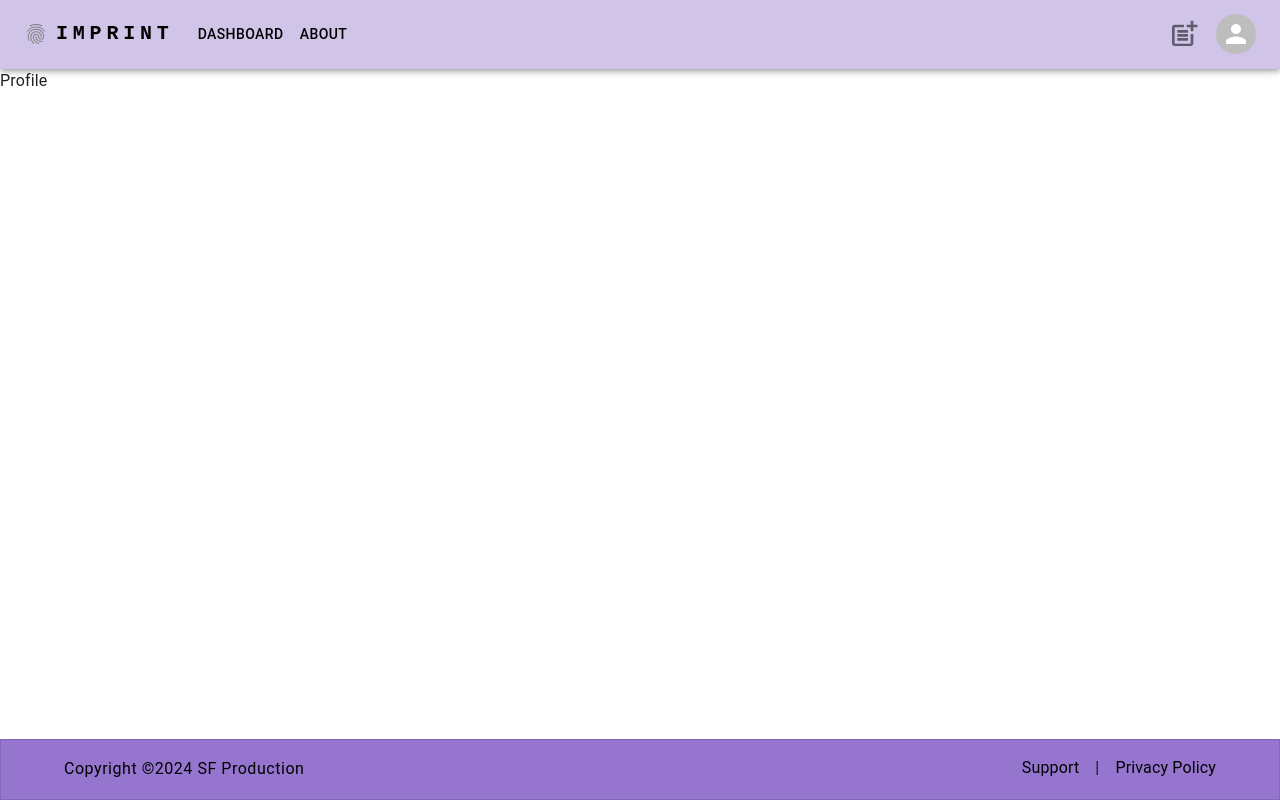
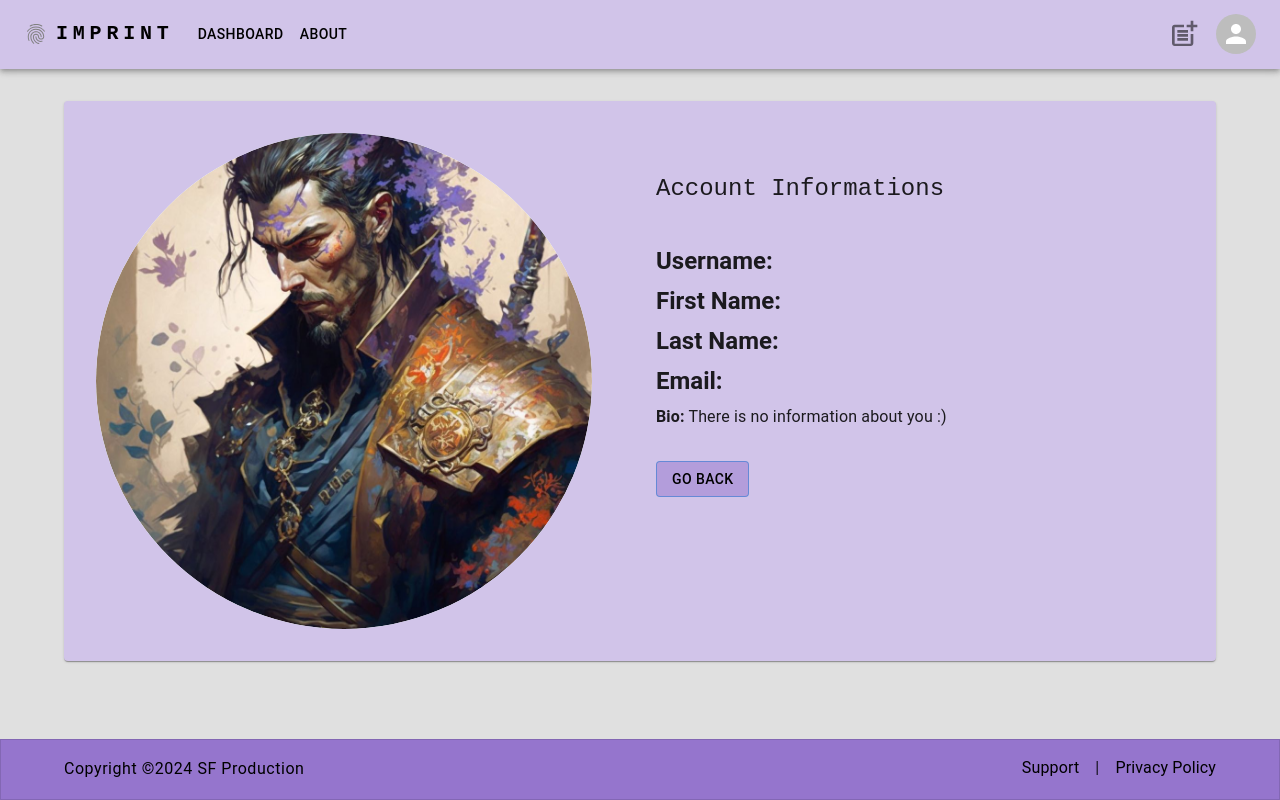
Before and after one commit to samedfft2634/Imprint_BlogApp, a React (Create React App) app: page /profile in a window 1280 px wide. Built offline with nearby package versions, Linux system fonts and the light colour scheme.

Commit message:
feat: Profile Page

```diff
--- a/src/components/auth/RegisterForm.jsx
+++ b/src/components/auth/RegisterForm.jsx
@@ -48,7 +48,10 @@ export const registerSchema = object({
 	lastName: string()
 		.required("Last Name is a required field!")
 		.max(20, "Last Name must contains maximum 20 character."),
-	bio: string().required(),
+	bio: string()
+		.required("Bio is a required field!")
+		.min(20, "Bio must contains minimum 20 charachter!")
+		.max(200, "Bio can have a maximum of 200 characters!"),
 	image: string()
 		.url("Please enter a valid URL!")
 		.required("Image URL entry is required!"),
@@ -69,7 +72,7 @@ const RegisterForm = ({
 	// console.log(values);
 	return (
 		<Form>
-			<Box  noValidate sx={{ mt: 3 }}>
+			<Box noValidate sx={{ mt: 3 }}>
 				<Grid container spacing={2}>
 					<Grid item xs={12}>
 						<TextField
@@ -95,7 +98,9 @@ const RegisterForm = ({
 							value={values.firstName}
 							onChange={handleChange}
 							onBlur={handleBlur}
-						error={touched.firstName && Boolean(errors.firstName)}
+							error={
+								touched.firstName && Boolean(errors.firstName)
+							}
 							helperText={touched.firstName && errors.firstName}
 						/>
 					</Grid>
@@ -165,8 +170,9 @@ const RegisterForm = ({
 							error={touched.password && Boolean(errors.password)}
 						>
 							<InputLabel
-
-							error={touched.password && Boolean(errors.password)}
+								error={
+									touched.password && Boolean(errors.password)
+								}
 							>
 								Password
 							</InputLabel>
@@ -177,14 +183,18 @@ const RegisterForm = ({
 								value={values.password}
 								onChange={handleChange}
 								onBlur={handleBlur}
-							error={touched.password && Boolean(errors.password)}
+								error={
+									touched.password && Boolean(errors.password)
+								}
 								type={showPassword ? "text" : "password"}
 								endAdornment={
 									<InputAdornment position="end">
 										<IconButton
 											aria-label="toggle password visibility"
 											onClick={handleClickShowPassword}
-										onMouseDown={handleMouseDownPassword}
+											onMouseDown={
+												handleMouseDownPassword
+											}
 											edge="end"
 											sx={{ color: deepPurple[400] }}
 										>
@@ -225,7 +235,10 @@ const RegisterForm = ({
 						<Typography component="span">
 							<Link
 								to="/auth"
-							style={{ textDecoration: "none", color: "black" }}
+								style={{
+									textDecoration: "none",
+									color: "black",
+								}}
 							>
 								Already have an account?
 								<Typography
@@ -241,7 +254,6 @@ const RegisterForm = ({
 				</Grid>
 			</Box>
 		</Form>
-
 	);
 };
 
--- a/src/components/blog/BlogForm.jsx
+++ b/src/components/blog/BlogForm.jsx
@@ -25,7 +25,7 @@ const BlogForm = ({ initialValues, handleSubmit }) => {
       <CssBaseline />
       <Box
         sx={{
-          marginTop: 8,
+          marginTop: 4,
           display: "flex",
           flexDirection: "column",
           alignItems: "center",
--- a/src/components/blog/UpdateModal.jsx
+++ b/src/components/blog/UpdateModal.jsx
@@ -12,7 +12,7 @@ const style = {
   transform: 'translate(-50%, -50%)',
   width: "90%",
   bgcolor: 'background.paper',
-  border: '2px solid #000',
+  borderRadius:"1rem",
   boxShadow: 24,
   p: 4,
 };
@@ -31,7 +31,7 @@ export default function UpdateModal({open,handleClose,blogDetails}) {
         aria-describedby="modal-modal-description"
       >
         <Box sx={style}>
-        <BlogForm initialValues={blogDetails} handleSubmit={handleSubmit} />
+        <BlogForm initialValues={blogDetails} handleSubmit={handleSubmit}  />
         </Box>
       </Modal>
     </div>
--- a/src/features/authSlice.jsx
+++ b/src/features/authSlice.jsx
@@ -1,20 +1,19 @@
-import {createSlice} from "@reduxjs/toolkit"
+import { createSlice } from "@reduxjs/toolkit";
 const initialState = {
-  user: {
+	user: {
 		username: "",
 		firstName: "",
 		lastName: "",
 		email: "",
 		password: "",
-		image:"",
-		bio:"",
-		_id:"",
+		image: "",
+		bio: "",
+		_id: "",
 	},
 	loading: false,
 	error: false,
 	token: "",
-
-}
+};
 const authSlice = createSlice({
 	name: "auth",
 	initialState,
@@ -30,7 +29,7 @@ const authSlice = createSlice({
 			state.loading = false;
 			state.user.email = payload.user.email;
 			state.token = payload.token;
-			state.user._id = payload.user._id
+			state.user._id = payload.user._id;
 		},
 		logoutSuccess: (state) => {
 			state.loading = false;
@@ -39,13 +38,18 @@ const authSlice = createSlice({
 		},
 		registerSuccess: (state, { payload }) => {
 			state.loading = false;
-			state.user.username = payload.data.username;
-			state.user.firstName = payload.data.firstName;
-			state.user.lastName = payload.data.lastName;
-			state.user.email = payload.data.email;
-			state.user.password = payload.data.password;
-			state.user.image = payload.data.image;
-			state.user.bio = payload.data.bio;
+			const { firstName, lastName, email, password, image, bio } =
+				payload.data;
+			state.user = {
+				username: payload.data.username,
+				firstName,
+				lastName,
+				email,
+				password,
+				image,
+				bio,
+				_id: payload.data._id,
+			};
 			state.token = payload.token;
 		},
 	},
--- a/src/pages/About.jsx
+++ b/src/pages/About.jsx
@@ -9,7 +9,7 @@ import {
 } from "@mui/material";
 import AboutImg from "../assets/ssg.jpg";
 import { AspectRatio } from "@mui/joy";
-import { blue, grey, indigo, pink, red } from "@mui/material/colors";
+import { blue, deepPurple, grey, indigo, pink, red } from "@mui/material/colors";
 import FacebookIcon from "@mui/icons-material/Facebook";
 import InstagramIcon from "@mui/icons-material/Instagram";
 import LinkedInIcon from "@mui/icons-material/LinkedIn";
@@ -17,13 +17,12 @@ import XIcon from "@mui/icons-material/X";
 import GitHubIcon from "@mui/icons-material/GitHub";
 import YouTubeIcon from "@mui/icons-material/YouTube";
 import PinterestIcon from "@mui/icons-material/Pinterest";
-import { Link, useNavigate } from "react-router-dom";
+import { Link } from "react-router-dom";
 
 const About = () => {
-	const navigate = useNavigate();
 	return (
-		<Container maxWidth="lg" sx={{ mt: 4, mb: 0 }}>
-			<Card sx={{ p: 4 }}>
+		<Container maxWidth="lg" sx={{ mt: 4 }}>
+			<Card sx={{ p: 4, bgcolor: deepPurple[50] }}>
 				<Grid container spacing={{ xs: 2, md: 3, lg: 4 }}>
 					<Grid item xs={12} lg={6}>
 						<Typography
--- a/src/pages/Profile.jsx
+++ b/src/pages/Profile.jsx
@@ -1,9 +1,99 @@
-import React from 'react'
+import Box from "@mui/material/Box";
+import Card from "@mui/material/Card";
+import CardMedia from "@mui/material/CardMedia";
+import Container from "@mui/material/Container";
+import Grid from "@mui/material/Grid";
+import Typography from "@mui/material/Typography";
+import AboutImg from "../assets/ssg.jpg";
+import { AspectRatio } from "@mui/joy";
+import { deepPurple } from "@mui/material/colors";
+import { useSelector } from "react-redux";
+import { Button } from "@mui/material";
+import { useNavigate } from "react-router-dom";
 
 const Profile = () => {
-  return (
-    <div>Profile</div>
-  )
-}
+	const { username, firstName, lastName, email, image, bio } = useSelector(
+		(state) => state.auth.user
+	);
+	const navigate = useNavigate();
+	return (
+		<Container maxWidth="lg" sx={{ mt: 4 }}>
+			<Card sx={{ p: 4, bgcolor: deepPurple[100] }}>
+				<Grid container spacing={{ xs: 2, md: 3, lg: 4 }}>
+					<Grid
+						item
+						xs={12}
+						lg={6}
+						sx={{ display: "flex", alignItems: "center" }}
+					>
+						<AspectRatio
+							flex
+							ratio="1"
+							maxHeight={700}
+							sx={{
+								minWidth: 250,
+								borderRadius: "50%",
+								mr: { lg: 4 },
+							}}
+						>
+							<CardMedia
+								component="img"
+								src={image || AboutImg}
+								loading="lazy"
+								alt={username}
+								sx={{
+									width: "400px",
+									height: "400px",
+									borderRadius: "50%",
+								}}
+							/>
+						</AspectRatio>
+					</Grid>
+					<Grid item xs={12} lg={6} sx={{ display: "flex" }}>
+						<Box>
+							<Typography
+								variant="h5"
+								sx={{ fontFamily: "Monospace", my: 5 }}
+							>
+								Account Informations
+							</Typography>
+							<Typography variant="h5" sx={{ mb: 1 }}>
+								<strong>Username:</strong> {username}
+							</Typography>
+							<Typography variant="h5" sx={{ mb: 1 }}>
+								<strong>First Name:</strong> {firstName}
+							</Typography>
+							<Typography variant="h5" sx={{ mb: 1 }}>
+								<strong>Last Name:</strong> {lastName}
+							</Typography>
+							<Typography variant="h5" sx={{ mb: 1 }}>
+								<strong>Email:</strong> {email}
+							</Typography>
+							<Typography variant="body1">
+								<strong>Bio:</strong>{" "}
+								{bio || "There is no information about you :)"}
+							</Typography>
+							<Button
+								variant="outlined"
+								onClick={() => navigate("/")}
+								sx={{
+									mt: 4,
+									color: "black",
+									bgcolor: deepPurple[200],
+									"&:hover": {
+										bgcolor: deepPurple[400],
+										color: "lightgray",
+									},
+								}}
+							>
+								Go back
+							</Button>
+						</Box>
+					</Grid>
+				</Grid>
+			</Card>
+		</Container>
+	);
+};
 
-export default Profile
+export default Profile;
--- a/src/router/AppRouter.jsx
+++ b/src/router/AppRouter.jsx
@@ -11,6 +11,7 @@ import Register from "../pages/Register";
 import Detail from "../pages/Detail";
 import NotFound from "../pages/NotFound";
 import { Box } from '@mui/material';
+import { grey } from "@mui/material/colors";
 
 
 const AppRouter = () => {
@@ -20,6 +21,7 @@ const AppRouter = () => {
 				minHeight: "100vh",
 				display: "flex",
 				flexDirection: "column",
+				bgcolor:grey[300]
 			}}
 		>
 			<Router>
```
Lines whose indentation alone changed are shown as unchanged.
